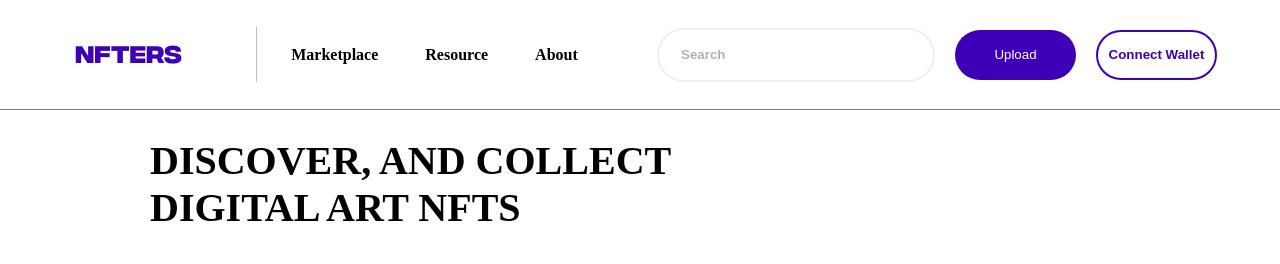
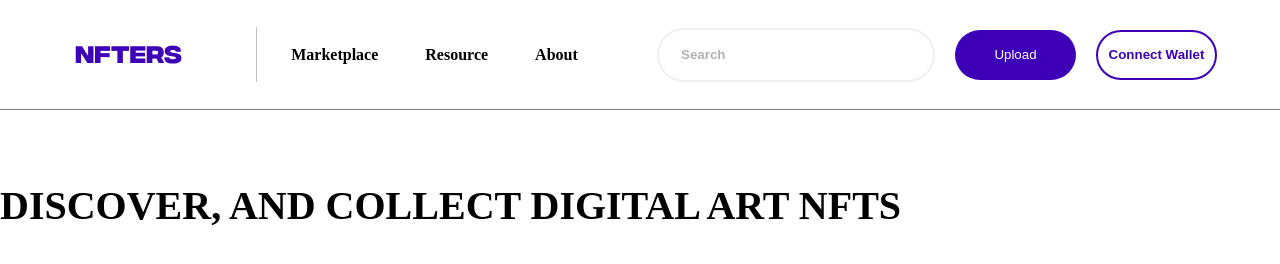
Before and after one commit to Madina160897/nft-marketplace-html, a plain HTML site: page index.html in a window 1280 px wide. Drawn offline with Linux system fonts and the light colour scheme; files whose address does not match are found by name.

Commit message:
two file

```diff
--- a/css/style.css
+++ b/css/style.css
@@ -80,5 +80,6 @@ input::placeholder{
     height: 96px;
 }
 h1{
+    margin-top: 72px;
     font-size: 40px;
 }
--- a/index.html
+++ b/index.html
@@ -28,8 +28,9 @@
     </header>
     <main>
         <div class="box">
-            <div class="text4">
+            <div class="text_big">
                 <p>  <h1> DISCOVER, AND COLLECT DIGITAL ART  NFTS </h1> </p>
+
             </div>
         </div>
     </main>
```
